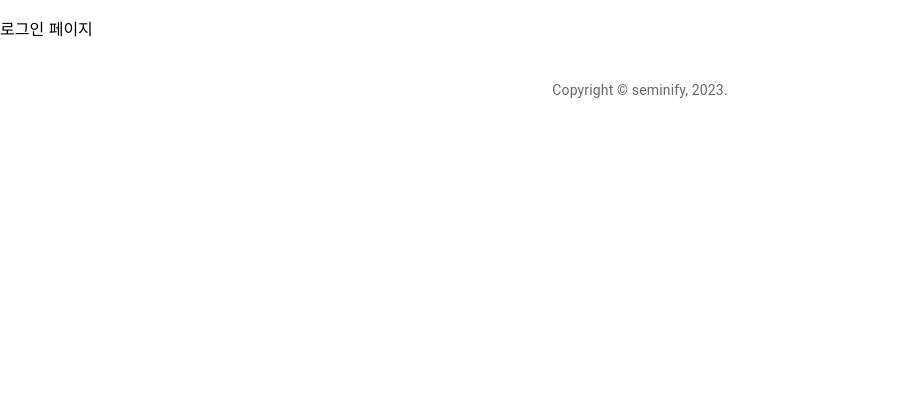
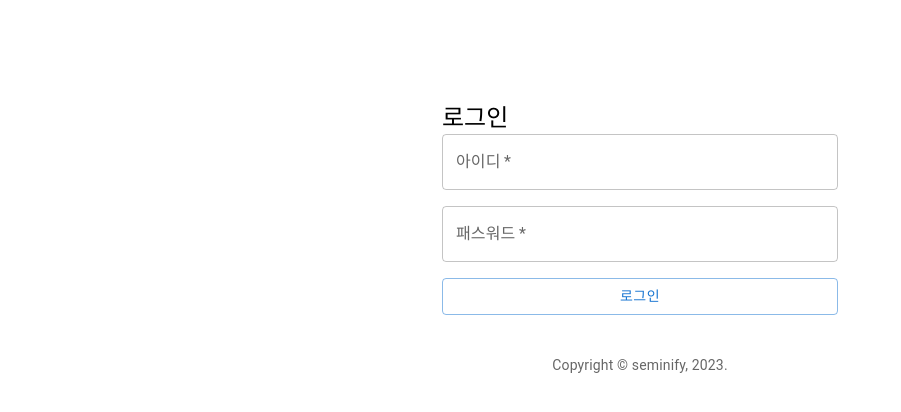
Before and after one commit to seminify/todo, a React (Create React App) app in the folder src/app/: page /login in a window 1280 px wide. Shown: the top 412 px of the page, without its empty margins (0-901 px from the left). Built offline with nearby package versions, Linux system fonts and the light colour scheme.

Commit message:
로그인 페이지

```diff
--- a/src/app/src/ApiService.js
+++ b/src/app/src/ApiService.js
@@ -25,3 +25,11 @@ export const call = (url, method, request) => {
       console.log(error);
     });
 };
+
+export const signin = (userDTO) => {
+  return call('/auth/signin', 'POST', userDTO).then((response) => {
+    if (response.token) {
+      window.location.href = '/';
+    }
+  });
+};
--- a/src/app/src/Login.js
+++ b/src/app/src/Login.js
@@ -1,5 +1,92 @@
+import { Button, Container, Grid, TextField, Typography } from '@mui/material';
+import { signin } from './ApiService';
+
 const Login = () => {
-  return <p>로그인 페이지</p>;
+  const handleSubmit = (event) => {
+    event.preventDefault();
+    const data = new FormData(event.target);
+    const username = data.get('username');
+    const password = data.get('password');
+    signin({ username, password });
+  };
+  return (
+    <Container
+      component='main'
+      maxWidth='xs'
+      style={{
+        marginTop: '8%',
+      }}
+    >
+      <Grid
+        container
+        spacing={2}
+      >
+        <Grid
+          item
+          xs={12}
+        >
+          <Typography
+            component='h1'
+            variant='h5'
+          >
+            로그인
+          </Typography>
+        </Grid>
+      </Grid>
+      <form
+        noValidate
+        onSubmit={handleSubmit}
+      >
+        <Grid
+          container
+          spacing={2}
+        >
+          <Grid
+            item
+            xs={12}
+          >
+            <TextField
+              variant='outlined'
+              label='아이디'
+              required
+              fullWidth
+              id='username'
+              name='username'
+              autoComplete='username'
+            />
+          </Grid>
+          <Grid
+            item
+            xs={12}
+          >
+            <TextField
+              variant='outlined'
+              label='패스워드'
+              type='password'
+              required
+              fullWidth
+              id='password'
+              name='password'
+              autoComplete='current-password'
+            />
+          </Grid>
+          <Grid
+            item
+            xs={12}
+          >
+            <Button
+              variant='outlined'
+              type='submit'
+              color='primary'
+              fullWidth
+            >
+              로그인
+            </Button>
+          </Grid>
+        </Grid>
+      </form>
+    </Container>
+  );
 };
 
 export default Login;
```
